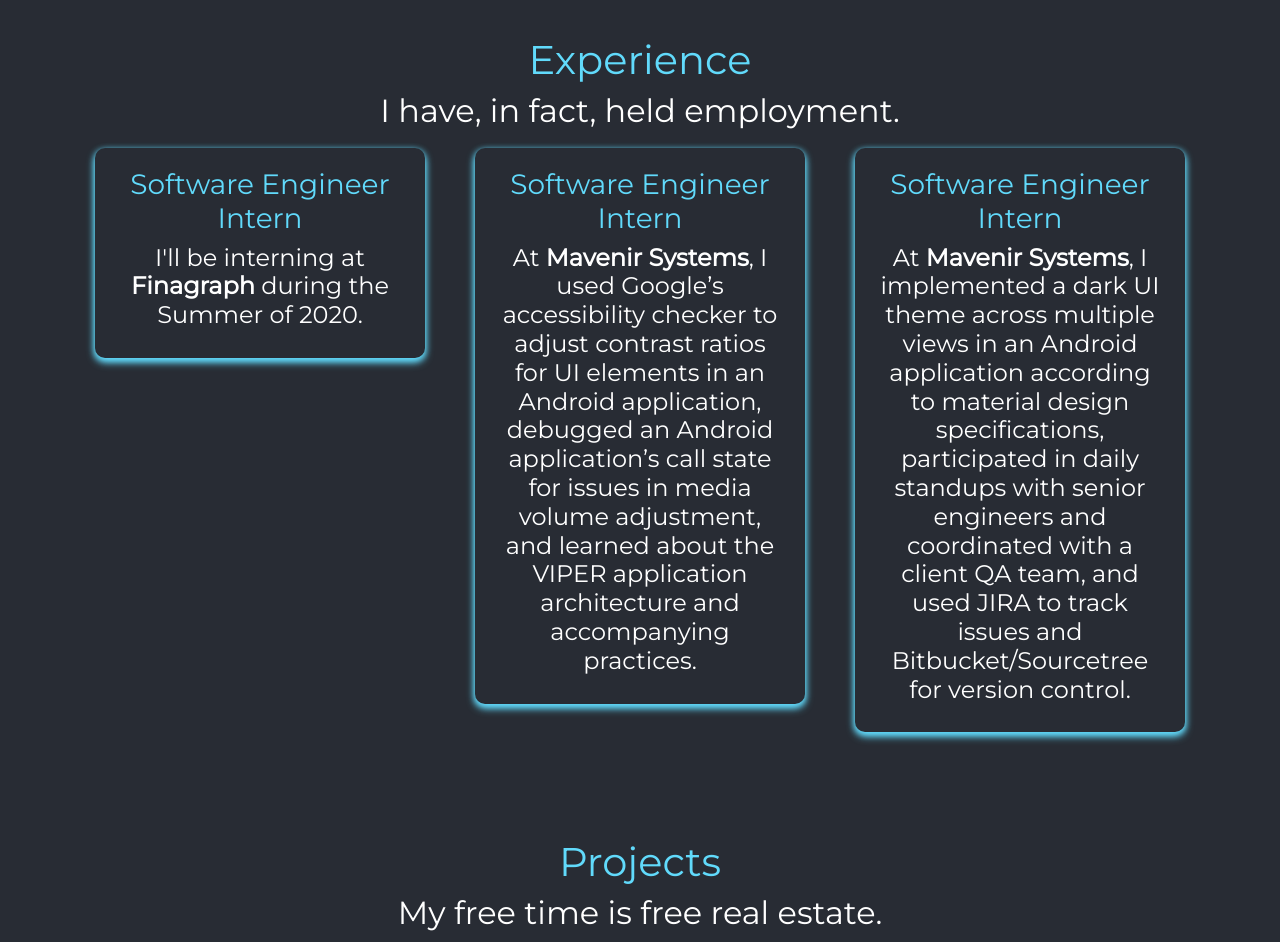
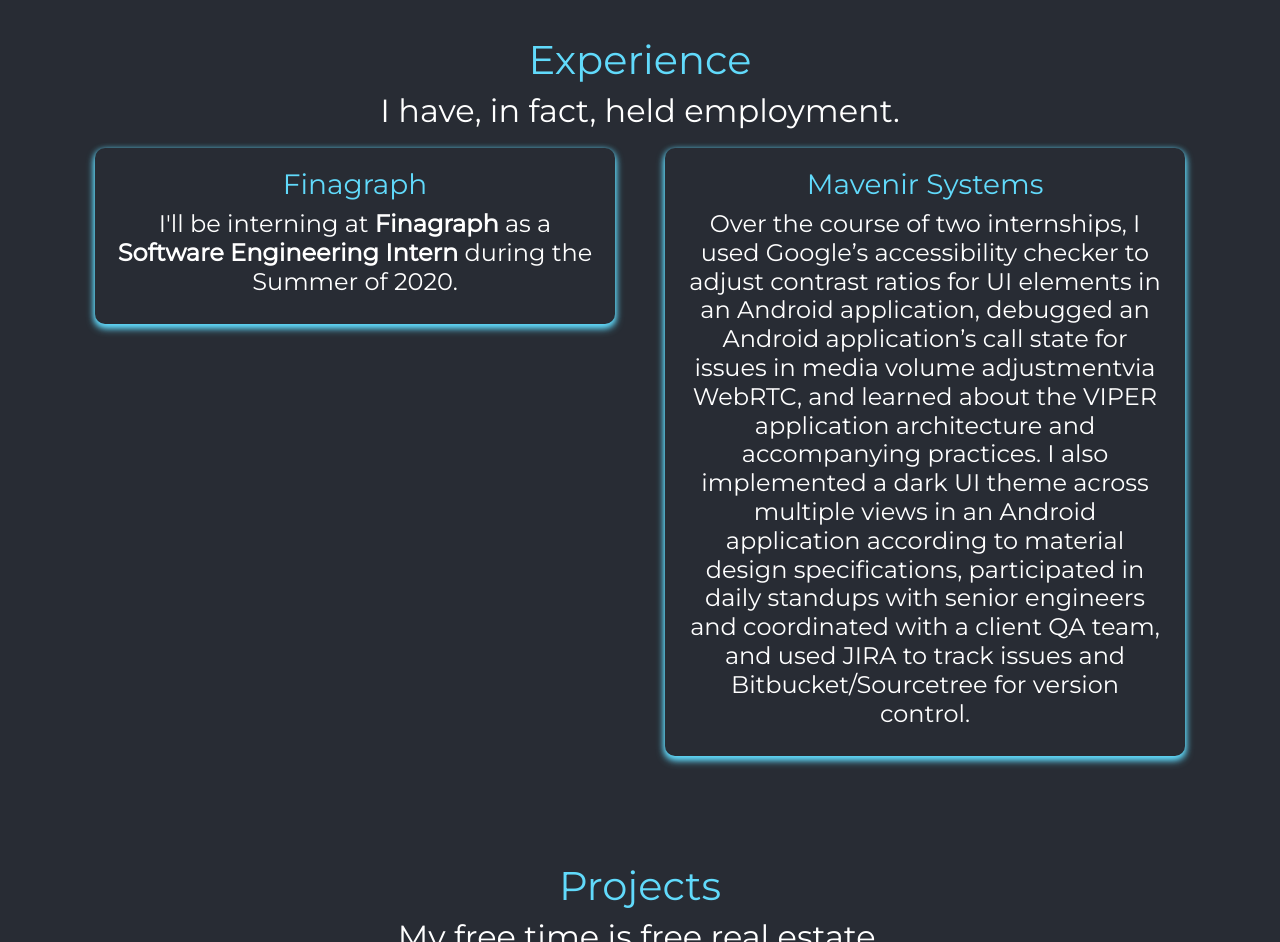
Before and after one commit to vivkpatl/portfolio, a React (Create React App) app: page / in a window 1280 px wide. Shown: the part 780-1722 px from the top of the page. Built offline with nearby package versions, Linux system fonts and the light colour scheme.

Commit message:
Update for new internship

```diff
--- a/src/App.js
+++ b/src/App.js
@@ -30,26 +30,18 @@
 
             <div className="col-sm mb-3">
 
-                <Card title="Software Engineer Intern">
-                  I'll be interning at <strong>Finagraph</strong> during the Summer of 2020.
+                <Card title="Finagraph">
+                  I'll be interning at <strong>Finagraph</strong> as a <strong>Software Engineering Intern</strong> during the Summer of 2020.
                 </Card>
 
             </div>
 
               <div className="col-sm mb-3">
 
-                <Card title="Software Engineer Intern">
-                  At <strong>Mavenir Systems</strong>, I used Google’s accessibility checker to adjust contrast ratios for UI elements
-                  in an Android application, debugged an Android application’s call state for issues in media volume adjustment, and learned about the
-                  VIPER application architecture and accompanying practices.
-                </Card>
-
-              </div>
-
-              <div className="col-sm mb-3">
-
-                <Card title="Software Engineer Intern">
-                  At <strong>Mavenir Systems</strong>, I implemented a dark UI theme across multiple views in an Android application
+                <Card title="Mavenir Systems">
+                  Over the course of two internships, I used Google’s accessibility checker to adjust contrast ratios for UI elements
+                  in an Android application, debugged an Android application’s call state for issues in media volume adjustmentvia WebRTC, and learned about the
+                  VIPER application architecture and accompanying practices. I also implemented a dark UI theme across multiple views in an Android application
                   according to material design specifications, participated in daily standups with senior engineers and coordinated with a client QA team,
                   and used JIRA to track issues and Bitbucket/Sourcetree for version control.
                 </Card>
```
